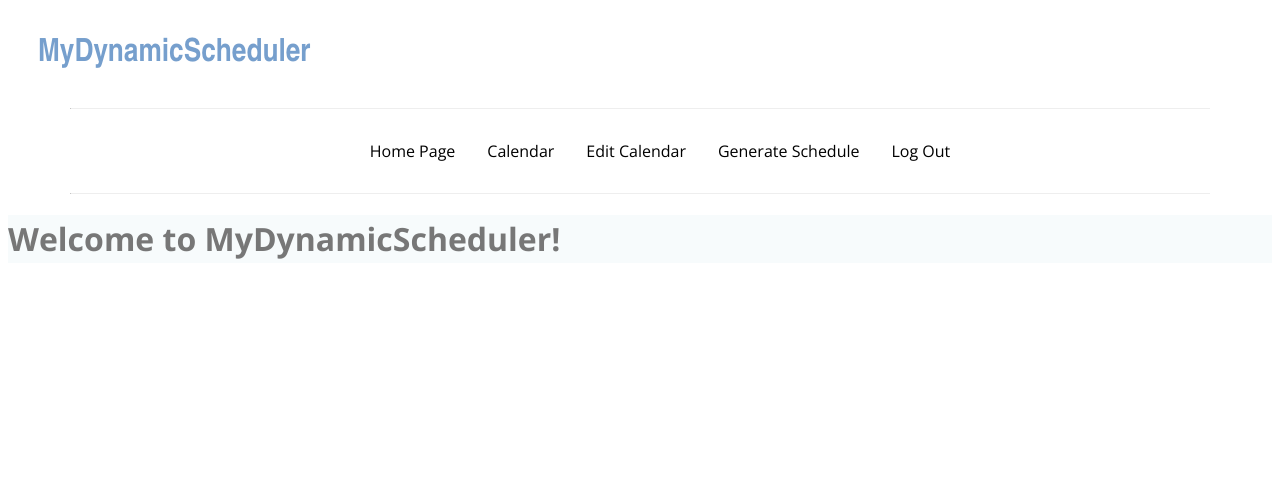
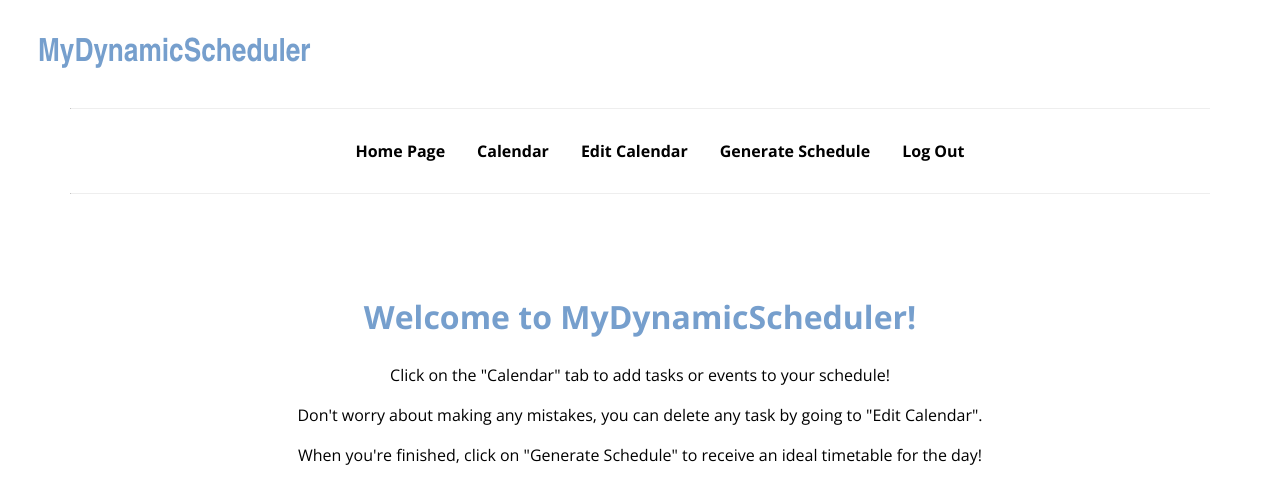
Before and after one commit to DerekMarshall855/MyDynamicScheduler, a React (Create React App) app in the folder my-dynamic-scheduler/: page /home in a window 1280 px wide. Shown: the top 504 px of the page. Built offline with nearby package versions, Linux system fonts and the light colour scheme.

Commit message:
added instructions to home page

```diff
--- a/my-dynamic-scheduler/public/styles.css
+++ b/my-dynamic-scheduler/public/styles.css
@@ -84,6 +84,7 @@ hr {
 .topnav li {
   display: inline-block;
   background-color: white;
+  font-weight: bold;
 
 }
 
@@ -124,7 +125,17 @@ color: black;
 /*Home page*/
 
 .Home-container {
-  background-color: var(--main4-color);
+  padding: 70px 0;
+  color:black;
+  text-align: center;
+  vertical-align: middle;
+}
+
+.Home-container .header {
+  color: #769fcd;
+  text-align: center;
+  vertical-align: middle;
+
 }
 
 
--- a/my-dynamic-scheduler/src/pages/Home.js
+++ b/my-dynamic-scheduler/src/pages/Home.js
@@ -13,7 +13,10 @@ class Home extends React.Component {
                 <Header />
                 <NavBar />
                 <div className="Home-container">
-                    <h1>Welcome to MyDynamicScheduler!</h1>
+                    <h1 className= "header">Welcome to MyDynamicScheduler!</h1>
+                    <p>Click on the "Calendar" tab to add tasks or events to your schedule!</p>
+                    <p>Don't worry about making any mistakes, you can delete any task by going to "Edit Calendar".</p>
+                    <p>When you're finished, click on "Generate Schedule" to receive an ideal timetable for the day!</p>
 
                 </div>
             </div>
```
